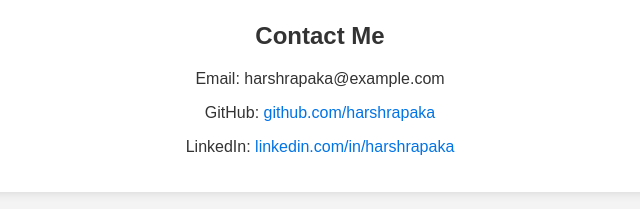
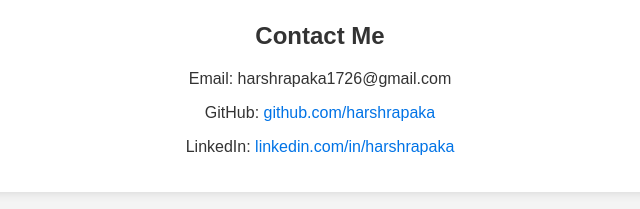
Before and after one commit to HarshRapaka/harshrapaka.github.io, a plain HTML site: page index.html in a window 1280 px wide. Shown: the part 911-1120 px from the top of the page, 320-960 px from the left. Drawn offline with Linux system fonts and the light colour scheme.

Commit message:
index.html

```diff
--- a/index.html
+++ b/index.html
@@ -44,7 +44,7 @@
 
     <section id="contact">
         <h2>Contact Me</h2>
-        <p>Email: harshrapaka@example.com</p>
+        <p>Email: harshrapaka1726@gmail.com</p>
         <p>GitHub: <a href="https://github.com/harshrapaka" target="_blank">github.com/harshrapaka</a></p>
         <p>LinkedIn: <a href="https://www.linkedin.com/in/harsh-rapaka-b5b2a12aa/" target="_blank">linkedin.com/in/harshrapaka</a></p>
     </section>
```
